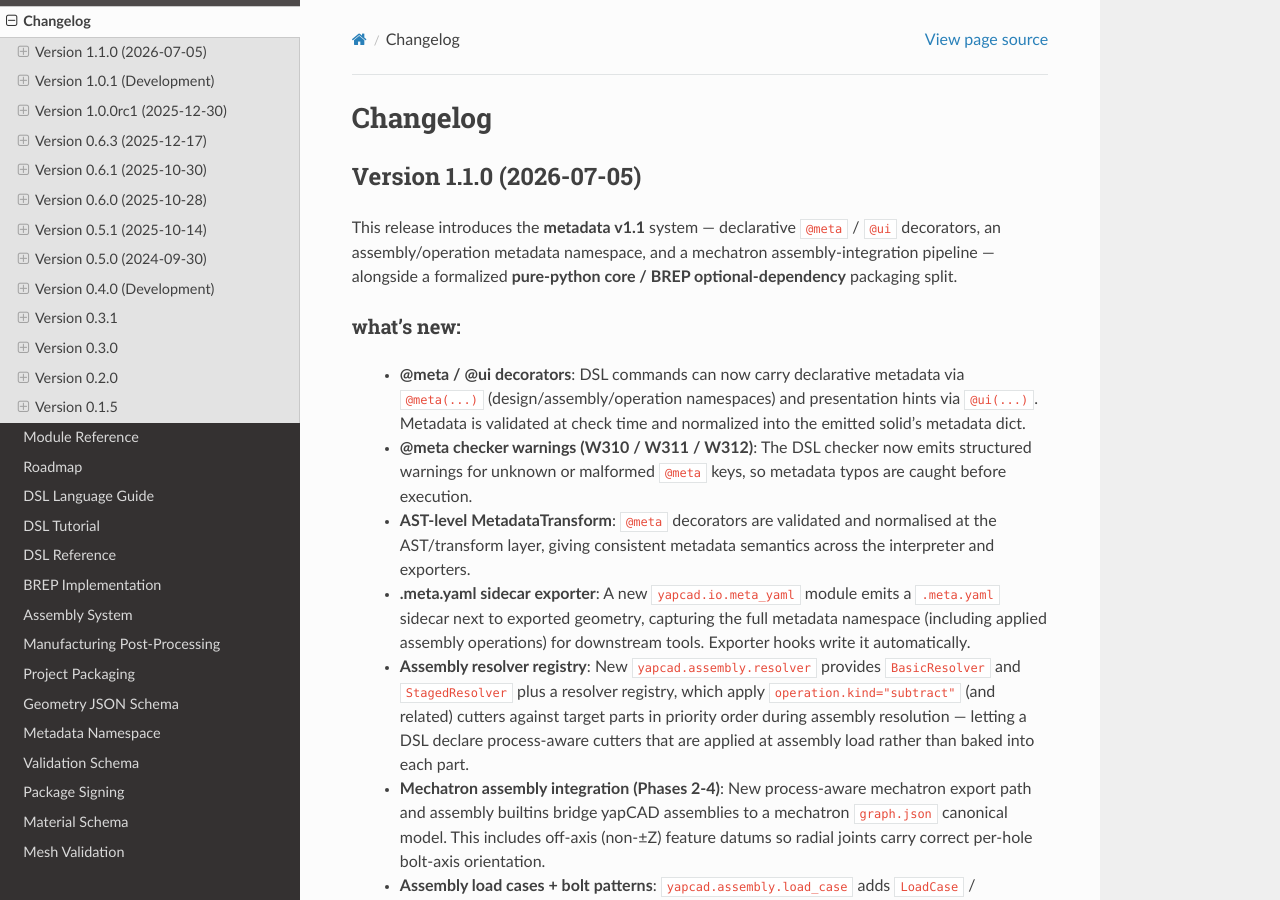
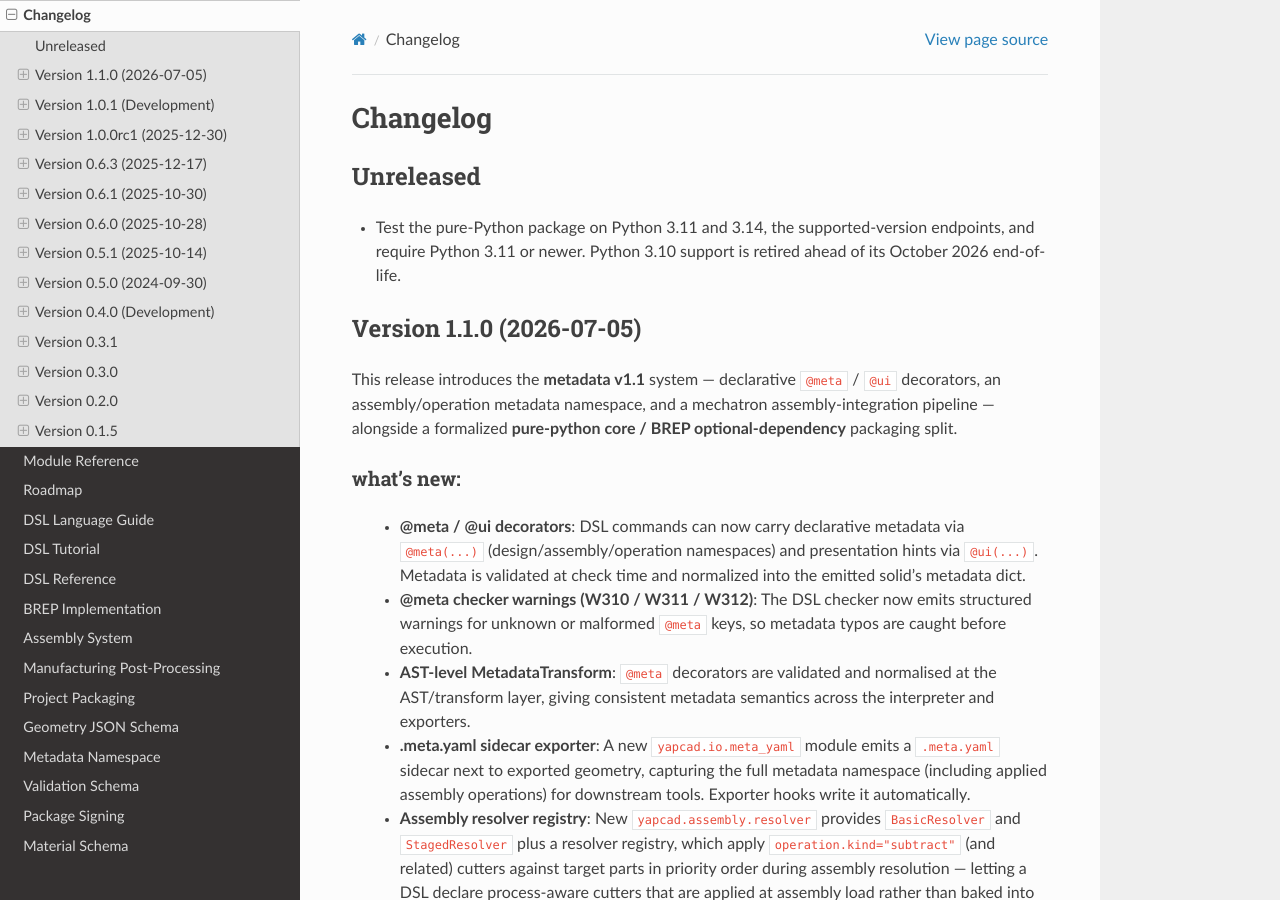
Before and after one commit to rdevaul/yapCAD, a Sphinx documentation site: the page built from docs/changelog.rst, in a window 1280 px wide and 900 px high. Built offline with Sphinx 7.4.7 and the Read the Docs theme 3.1.0, drawn with Linux system fonts in a browser that asks for light colours.

Commit message:
Modernize Python CI matrix

```diff
--- a/CHANGELOG.rst
+++ b/CHANGELOG.rst
@@ -1,6 +1,13 @@
 =========
 Changelog
 =========
+
+Unreleased
+==========
+
+- Test the pure-Python package on Python 3.11 and 3.14, the supported-version
+  endpoints, and require Python 3.11 or newer. Python 3.10 support is retired
+  ahead of its October 2026 end-of-life.
 
 Version 1.1.0 (2026-07-05)
 ==========================
--- a/pyproject.toml
+++ b/pyproject.toml
@@ -14,7 +14,7 @@
 ]
 description = "yet another procedural CAD and computational geometry system"
 readme = "README.rst"
-requires-python = ">=3.10"
+requires-python = ">=3.11"
 license = "MIT"
 keywords = [
     "CAD",
@@ -35,9 +35,10 @@
     "Intended Audience :: Manufacturing",
     "Operating System :: OS Independent",
     "Programming Language :: Python :: 3",
-    "Programming Language :: Python :: 3.10",
     "Programming Language :: Python :: 3.11",
     "Programming Language :: Python :: 3.12",
+    "Programming Language :: Python :: 3.13",
+    "Programming Language :: Python :: 3.14",
     "Programming Language :: Python :: 3 :: Only",
     "Topic :: Scientific/Engineering",
     "Topic :: Scientific/Engineering :: Visualization",
```
Also changed, not shown: docs/dsl_tutorial.md (+1 -1 lines), src/yapcad/assembly/STYLE_GUIDE.md (+1 -1 lines), 2 other files.
